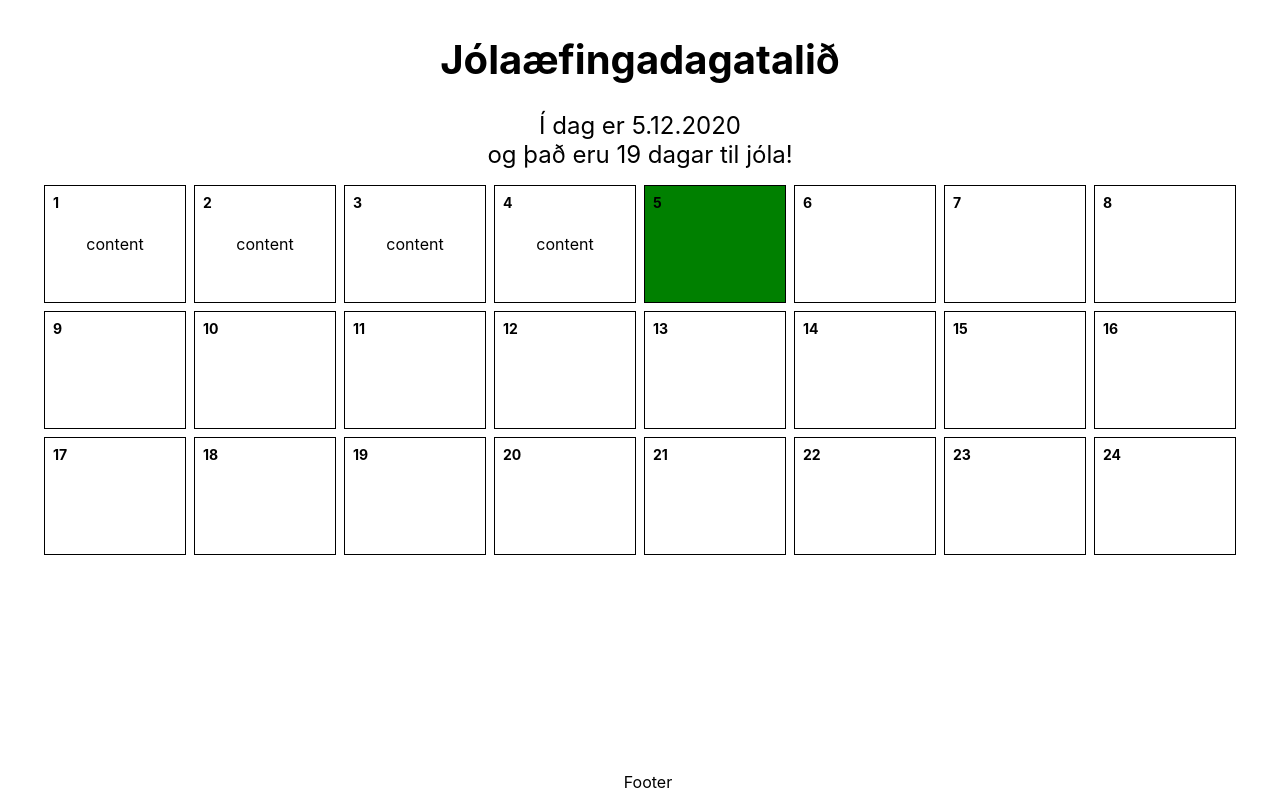
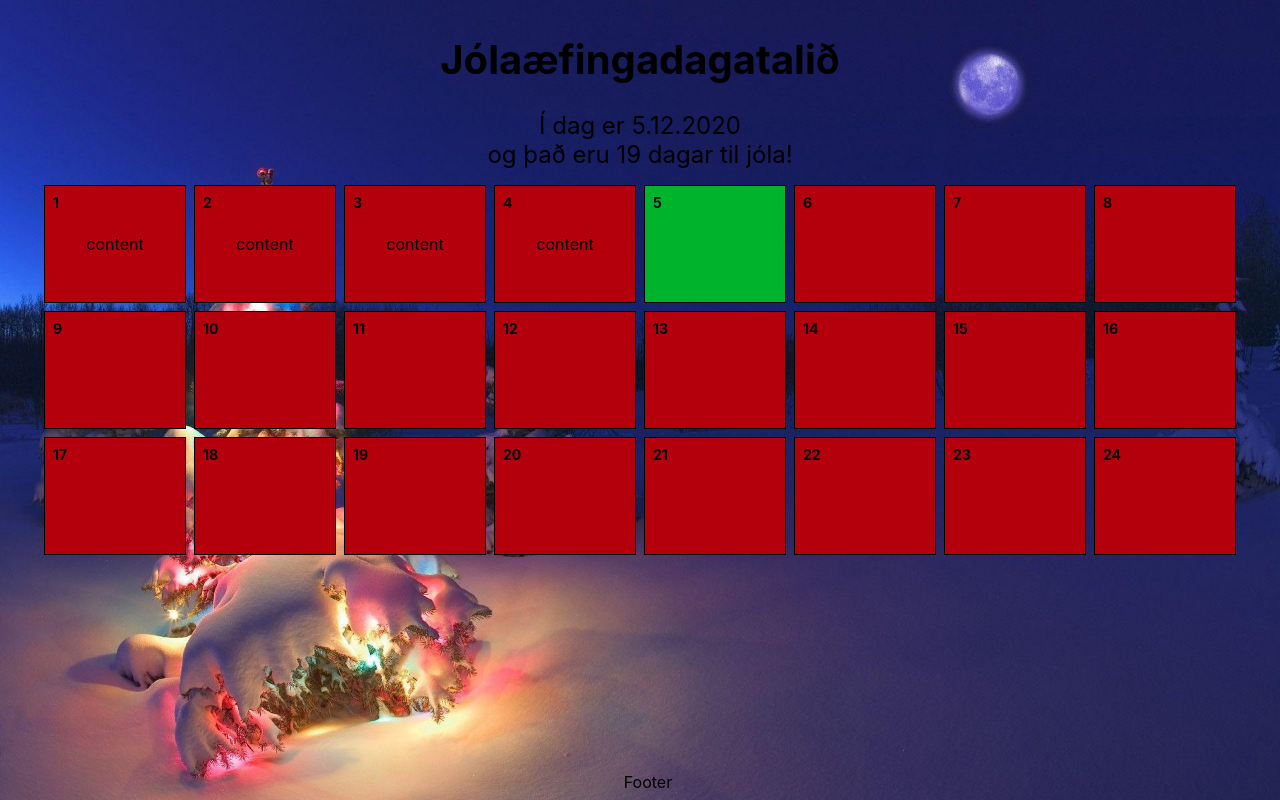
Before and after one commit to eseinn-zz/eseinn.github.io, a React (Create React App) app: page / in a window 1280 px wide. Built offline with nearby package versions, Linux system fonts and the light colour scheme.

Commit message:
Add background image

```diff
--- a/src/Body/Body.js
+++ b/src/Body/Body.js
@@ -1,5 +1,25 @@
 import styled from 'styled-components';
 import { Calendar } from './';
+import BakgroundImage from '../img/background.jpg';
+
+const ImageContainer = styled.div`
+  position: fixed;
+  top: 0;
+  z-index: -1;
+  left: 0;
+  width: 100%;
+  height: 100%;
+  background: ${(props) => `url(${props.src})`};
+  will-change: transform;
+  z-index: -1;
+  -webkit-background-size: cover;
+  -ms-background-size: cover;
+  -moz-background-size: cover;
+  -o-background-size: cover;
+  background-size: cover;
+  background-position: center center;
+  background-repeat: no-repeat;
+`;
 
 const Container = styled.div`
   margin: 8px;
@@ -33,6 +53,7 @@ const Body = () => {
         og það eru {numberOfDaysTilChristmas()} dagar til jóla!
       </CountdownDays>
       <Calendar />
+      <ImageContainer src={BakgroundImage}></ImageContainer>
     </Container>
   );
 };
--- a/src/Body/Day.js
+++ b/src/Body/Day.js
@@ -19,8 +19,8 @@ const Wrapper = styled.div`
   }
   flex: 0 0 10%;
   cursor: ${(props) => props.isToday && 'pointer'};
-
-  background: ${(props) => props.isToday && 'green'};
+  background: ${(props) => (props.isToday ? '#00B32C' : '#B3000C')};
+  backdrop-filter: blur(5px);
 `;
 const Number = styled.div`
   font-size: 14px;
```
Also changed, not shown: src/img/background.jpg (added), 1 other file (tests, documents, lock files or other folders).
